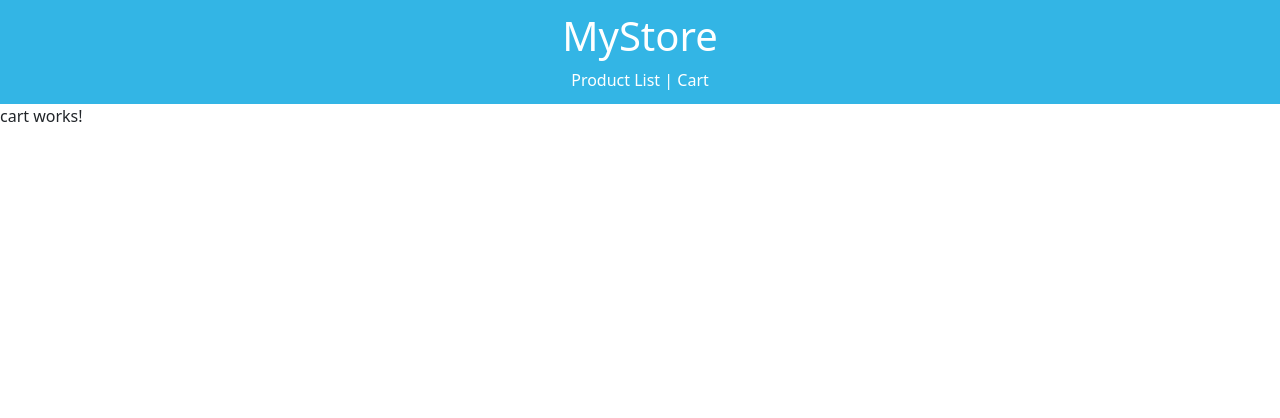
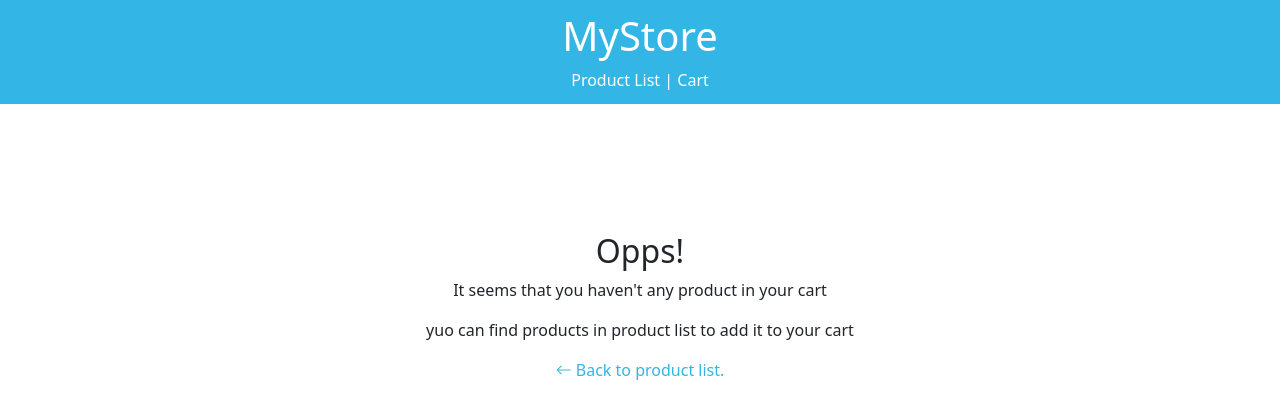
Before and after one commit to drAbdelrahmanGamal/myStore, an Angular app: page /cart in a window 1280 px wide. Shown: the top 418 px of the page. Built offline with nearby package versions, Linux system fonts and the light colour scheme.

Commit message:
utilizing carts functionality

```diff
--- a/src/app/components/cart/cart.component.css
+++ b/src/app/components/cart/cart.component.css
@@ -1,6 +1,13 @@
+@import "~bootstrap-icons/font/bootstrap-icons.css";
+
 img {
   width: 100px;
   border-radius: 10px;
+}
+
+a {
+  color: #33b5e5;
+  text-decoration: none;
 }
 
 .form-margin {
@@ -39,7 +46,11 @@ img {
 }
 
 .empty-cart-message {
-  display: flex;
+  text-align: center;
   justify-content: center;
   margin-top: 64px;
 }
+
+.back-link {
+  margin-top: 8px;
+}
--- a/src/app/components/cart/cart.component.html
+++ b/src/app/components/cart/cart.component.html
@@ -1 +1,41 @@
-<p>cart works!</p>
+<div class="cart-container">
+  <ng-template [ngIf]="cartList.length > 0" [ngIfElse]="embty_cart_message">
+    <div class="cart-panel">
+      <div class="cart-item" *ngFor="let cart of cartList">
+        <img [src]="cart.url" [alt]="cart.description" />
+        <div class="cart-item-details">
+          <h4>{{ cart.name }}</h4>
+          <p>${{ cart.price }}</p>
+          <div class="input-group">
+            <label class="input-group-text" for="amountInput">Amount:</label>
+            <input
+              type="number"
+              class="form-control number-input"
+              id="amountInput"
+              [(ngModel)]="cart.amount"
+              (ngModelChange)="updateTotalAmount()"
+            />
+          </div>
+        </div>
+      </div>
+      <h2>Total: ${{ totalAmount }}</h2>
+    </div>
+    <div class="form-margin">
+      <form></form>
+    </div>
+  </ng-template>
+</div>
+
+<ng-template #embty_cart_message>
+  <div class="empty-cart-message">
+    <h2>Opps!</h2>
+    <p>It seems that you haven't any product in your cart</p>
+    <p>yuo can find products in product list to add it to your cart</p>
+    <div class="back-link">
+      <a routerLink="/">
+        <i class="bi bi-arrow-left"></i>
+        Back to product list.
+      </a>
+    </div>
+  </div>
+</ng-template>
--- a/src/app/components/cart/cart.component.ts
+++ b/src/app/components/cart/cart.component.ts
@@ -1,10 +1,24 @@
-import { Component } from '@angular/core';
+import { Component, OnInit } from '@angular/core';
+import { Product } from 'src/app/models/product';
+import { CartService } from 'src/app/services/cart.service';
 
 @Component({
   selector: 'app-cart',
   templateUrl: './cart.component.html',
-  styleUrls: ['./cart.component.css']
+  styleUrls: ['./cart.component.css'],
 })
-export class CartComponent {
+export class CartComponent implements OnInit {
+  cartList: Product[] = [];
+  totalAmount: number = 0;
 
+  constructor(private cartService: CartService) {}
+
+  ngOnInit(): void {
+    this.cartList = this.cartService.getCartList();
+    this.updateTotalAmount();
+  }
+
+  updateTotalAmount(): void {
+    this.cartList.map((cart) => (this.totalAmount += cart.price * cart.amount));
+  }
 }
--- a/src/app/components/product-item/product-item.component.ts
+++ b/src/app/components/product-item/product-item.component.ts
@@ -1,4 +1,4 @@
-import { Component, Input } from '@angular/core';
+import { Component, EventEmitter, Input, Output } from '@angular/core';
 import { Product } from 'src/app/models/product';
 
 @Component({
@@ -8,12 +8,11 @@ import { Product } from 'src/app/models/product';
 })
 export class ProductItemComponent {
   @Input() product: Product = new Product();
+  @Output() addProduct = new EventEmitter<Product>();
+
   amountList: number[] = [1, 2, 3, 4, 5, 6, 7, 8, 9, 10];
 
-  showProduct(product: Product) {
-    alert(`you chose ${product.name}`);
-  }
   addToCart(product: Product) {
-    alert('Added to cart!');
+    this.addProduct.emit(product);
   }
 }
--- a/src/app/components/product-list/product-list.component.html
+++ b/src/app/components/product-list/product-list.component.html
@@ -3,6 +3,7 @@
     <app-product-item
       *ngFor="let product of products"
       [product]="product"
+      (addProduct)="addToCart($event)"
     ></app-product-item>
   </div>
 </div>
--- a/src/app/components/product-list/product-list.component.ts
+++ b/src/app/components/product-list/product-list.component.ts
@@ -1,5 +1,6 @@
 import { Component, OnInit } from '@angular/core';
 import { Product } from 'src/app/models/product';
+import { CartService } from 'src/app/services/cart.service';
 import { ProductService } from 'src/app/services/product.service';
 
 @Component({
@@ -10,9 +11,16 @@ import { ProductService } from 'src/app/services/product.service';
 export class ProductListComponent implements OnInit {
   products: Product[] = [];
 
-  constructor(private productService: ProductService) {}
+  constructor(
+    private productService: ProductService,
+    private cartService: CartService
+  ) {}
 
   ngOnInit(): void {
+    this.getProducts();
+  }
+
+  getProducts(): void {
     this.productService.getProducts().subscribe((data) => {
       data.forEach((product) => {
         product.amount = 1;
@@ -20,4 +28,13 @@ export class ProductListComponent implements OnInit {
       this.products = data;
     });
   }
+
+  addToCart(product: Product): void {
+    this.cartService.addToCart(product);
+    alert(
+      `${product.amount} items of "${
+        product.name
+      }" was added to your cart with price $${product.price * product.amount}`
+    );
+  }
 }
```
